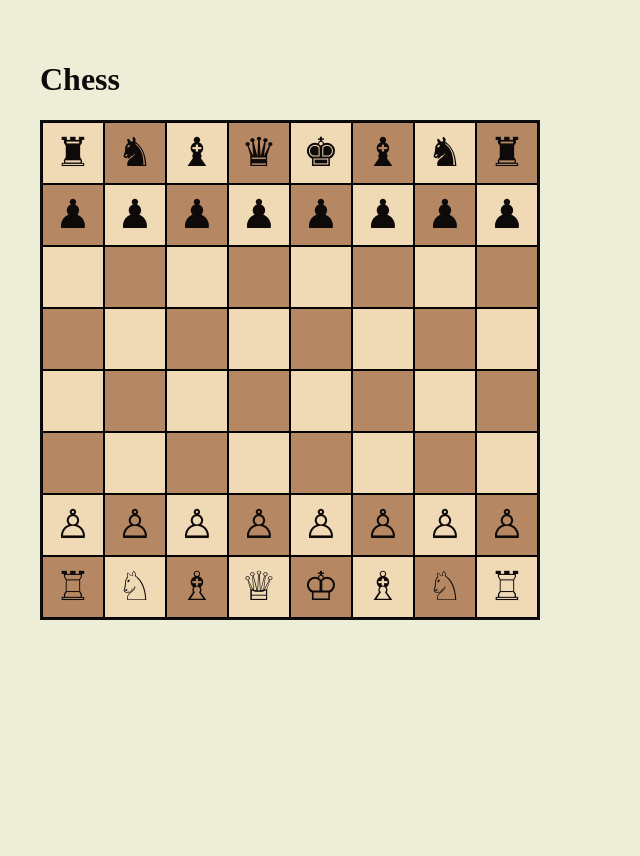
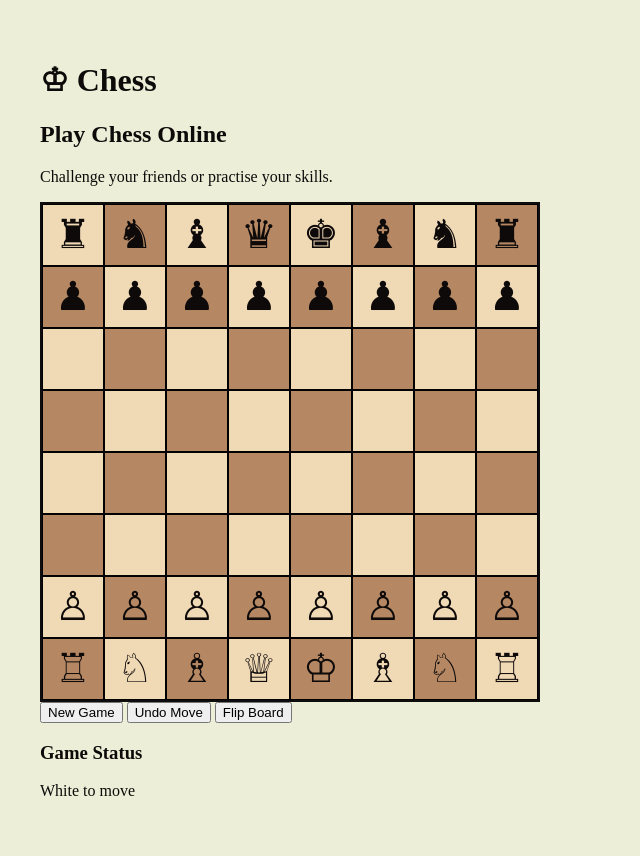
Before and after one commit to psk-breaker/Chess_Project, a Flask app: page / in a window 1280 px wide. Shown: the whole page, without its empty margins (0-640 px from the left). Before the commit the page ends 620 px from the top, so only its background shows below. Run offline with Flask 3, Linux system fonts and the light colour scheme.

Commit message:
feat: Update webpage with gameplay buttons and header

```diff
--- a/templates/index.html
+++ b/templates/index.html
@@ -1,20 +1,43 @@
 <!DOCTYPE html>
-<html>
-
-
+<html lang="en">
 
 <head>
-  <title>Chess</title>
-  <link rel="stylesheet" href="/static/style.css">
+    <meta charset="UTF-8">
+    <title>Chess</title>
+    <link rel="stylesheet" href="/static/style.css">
 </head>
 
+<body>
 
-<body>
-    <h1>Chess</h1>
+<header>
+    <h1>♔ Chess</h1>
+</header>
+
+<section class="hero">
+    <h2>Play Chess Online</h2>
+    <p>Challenge your friends or practise your skills.</p>
+</section>
+
+<div class="game-container">
+
     <div id="board"></div>
-    <script src="/static/board.js"></script>
+
+    <aside class="sidebar">
+
+        <button>New Game</button>
+        <button>Undo Move</button>
+        <button>Flip Board</button>
+
+        <div class="status">
+            <h3>Game Status</h3>
+            <p>White to move</p>
+        </div>
+
+    </aside>
+
+</div>
+
+<script src="/static/board.js"></script>
+
 </body>
-
-
-
 </html>
```
